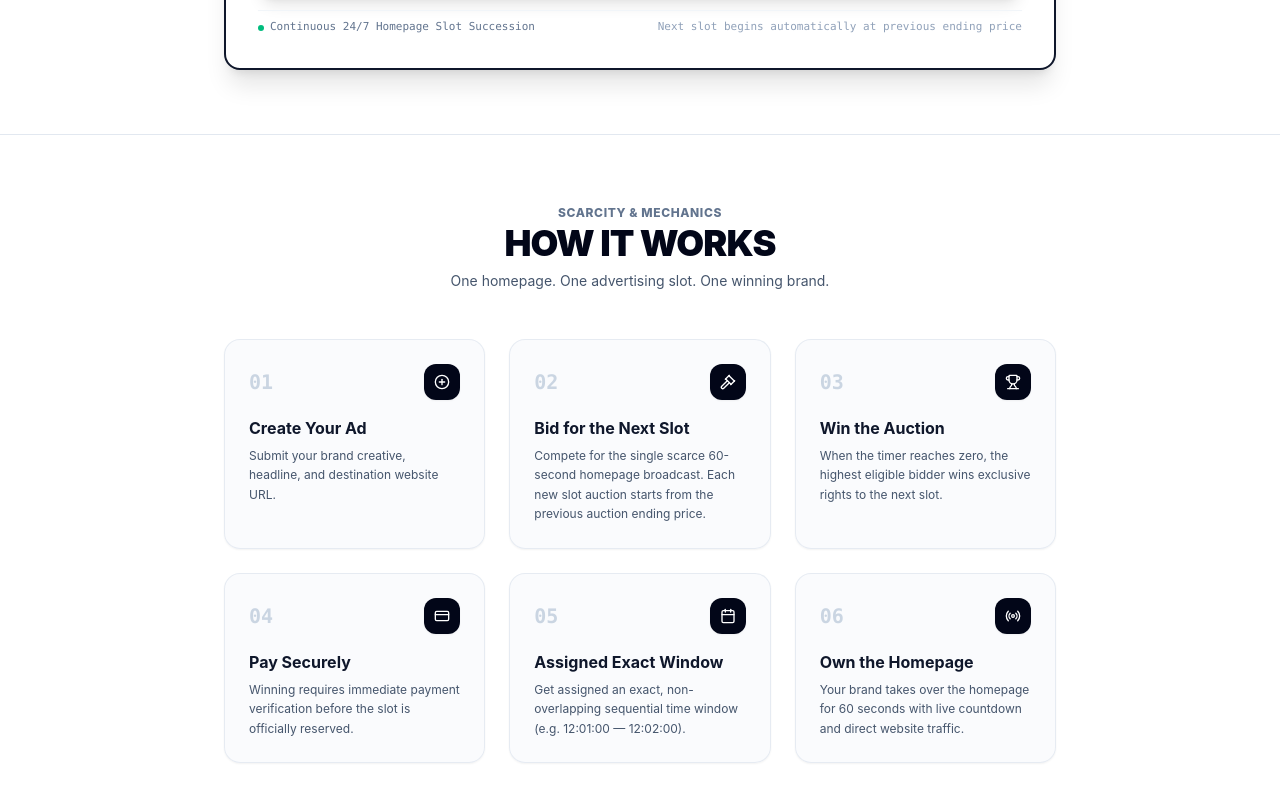
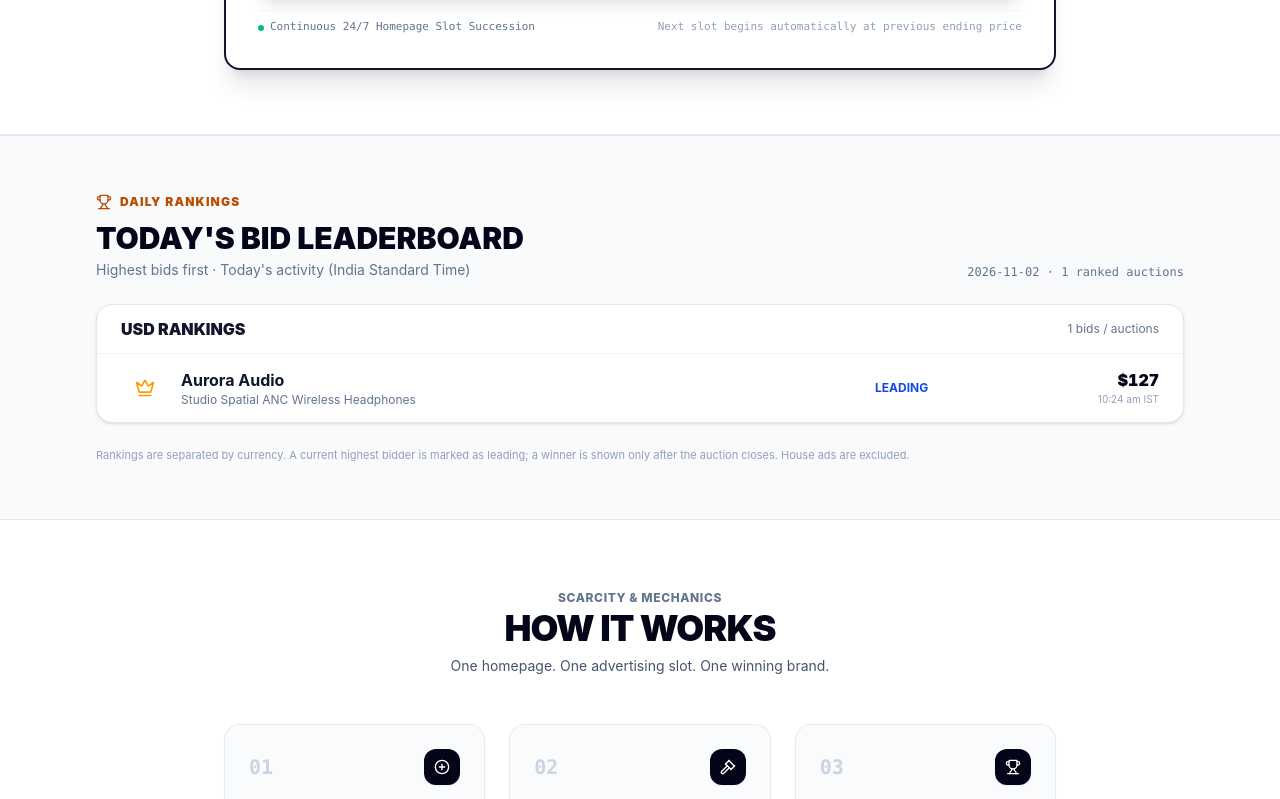
Before and after one commit to abhi15724/60sec, a React (Vite) app: page / in a window 1280 px wide. Shown: the part 1361-2160 px from the top of the page. Built offline with nearby package versions, Linux system fonts and the light colour scheme.

Commit message:
Place daily bid leaderboard on homepage

```diff
--- a/src/App.tsx
+++ b/src/App.tsx
@@ -16,6 +16,7 @@ import { SingleSlotPaymentModal } from './components/SingleSlotPaymentModal.tsx'
 import { OutbidNotificationToast } from './components/OutbidNotificationToast.tsx';
 import { AdvertiserDashboard } from './components/AdvertiserDashboard.tsx';
 import { AdminPortal } from './components/AdminPortal.tsx';
+import { TodaysBidLeaderboard } from './components/TodaysBidLeaderboard.tsx';
 
 function SingleSlotApp() {
   const [currentView, setCurrentView] = useState<'homepage' | 'dashboard' | 'admin'>('homepage');
@@ -65,6 +66,9 @@ function SingleSlotApp() {
           <SingleSlotHero
             onBidNowClick={() => setActiveModal('bid')}
           />
+
+          {/* Daily highest-bid rankings and today's auction winners */}
+          <TodaysBidLeaderboard />
 
           {/* How It Works (6 Steps) */}
           <HowItWorksSection />
```
